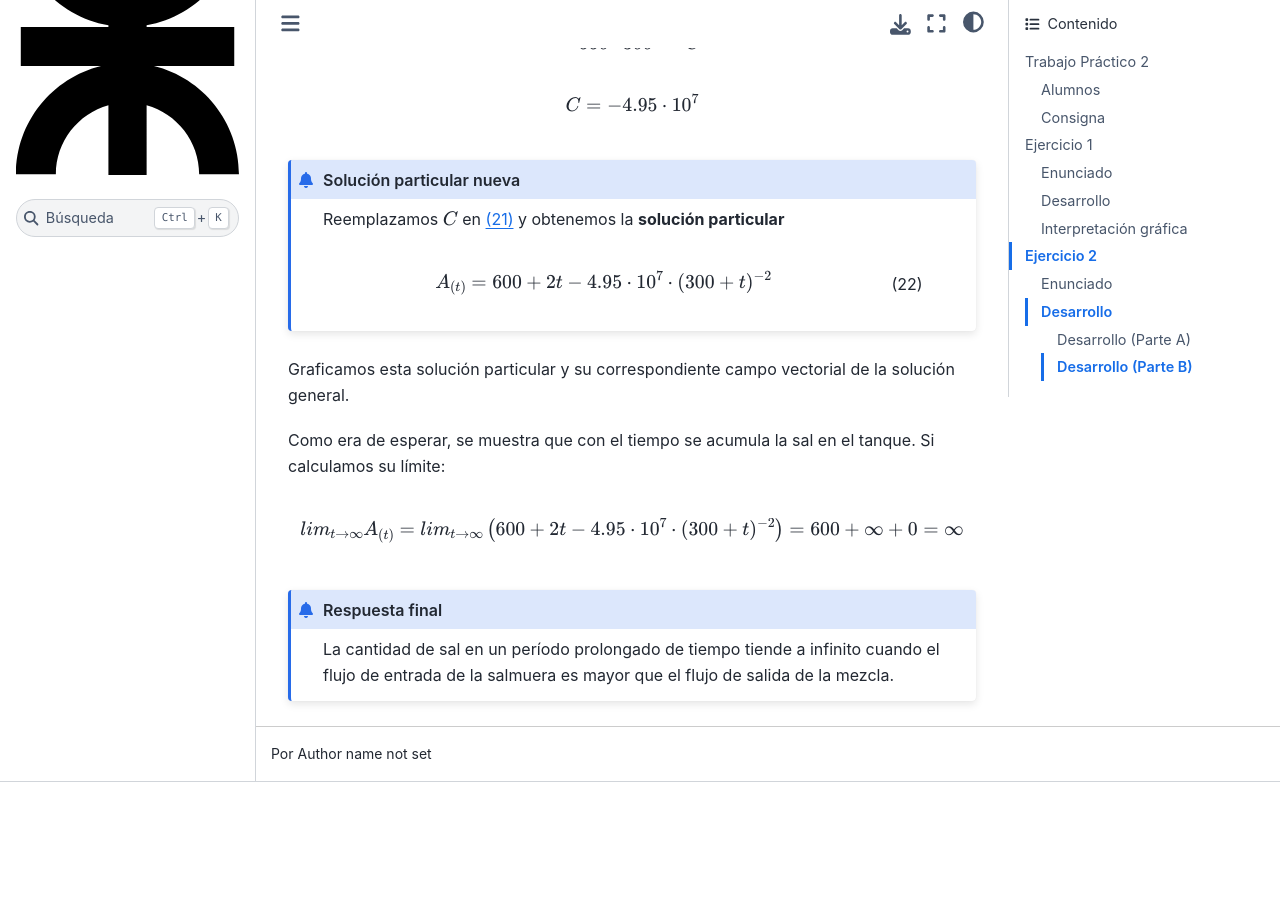
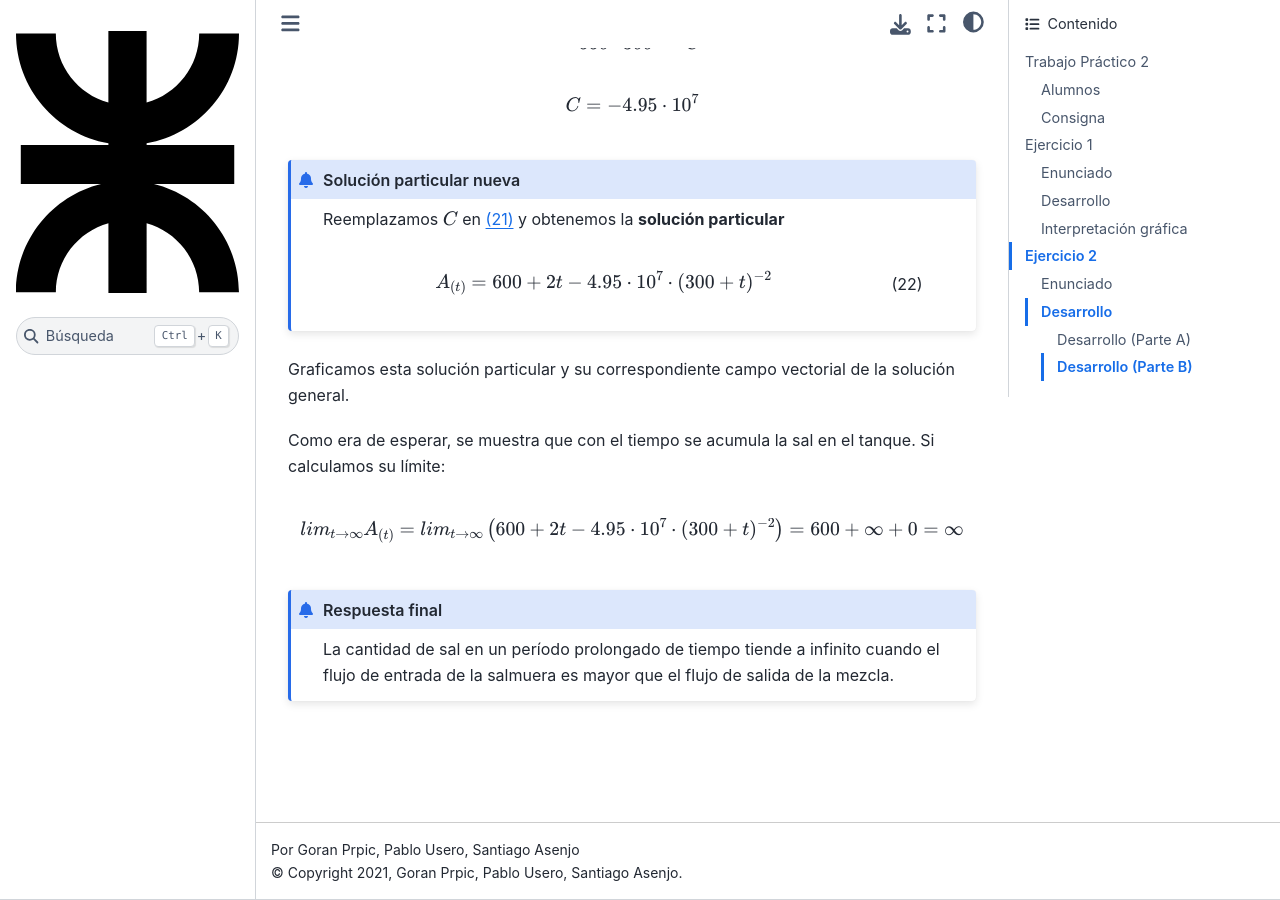
Before and after one commit to gorandp/am2_tp2, a Sphinx documentation site: the page built from docs/index.rst, in a window 1280 px wide and 900 px high, scrolled down 14847 px. Built offline with Sphinx 7.4.7 and the Sphinx Book theme 1.1.4, drawn with Linux system fonts in a browser that asks for light colours; before the commit the page ends 15629 px from its top, so only the background shows below that.

Commit message:
authors in page + whitespaces at the end

```diff
--- a/docs/conf.py
+++ b/docs/conf.py
@@ -18,10 +18,8 @@
 # -- Project information -----------------------------------------------------
 
 project = 'Trabajo Practico 2'
-# copyright = '2021, Goran Prpic, Pablo Usero, Santiago Asenjo'
-# author = 'Goran Prpic, Pablo Usero, Santiago Asenjo'
-html_show_copyright = False
-show_authors = False
+copyright = '2021, Goran Prpic, Pablo Usero, Santiago Asenjo'
+author = 'Goran Prpic, Pablo Usero, Santiago Asenjo'
 
 
 # -- General configuration ---------------------------------------------------
--- a/docs/index.rst
+++ b/docs/index.rst
@@ -756,3 +756,7 @@ tanque. Si calculamos su límite:
    La cantidad de sal en un período prolongado de tiempo tiende a infinito
    cuando el flujo de entrada de la salmuera es mayor que el flujo de salida
    de la mezcla.
+
+|
+|
+|
```
Also changed, not shown: 7 other files.
